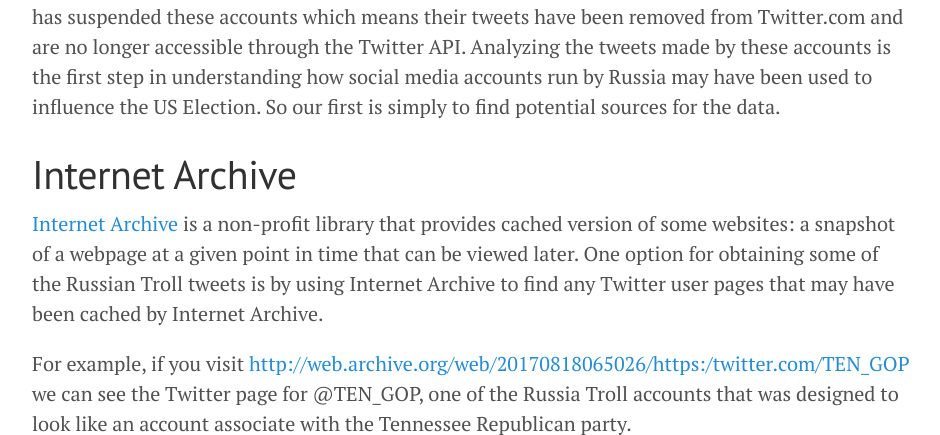
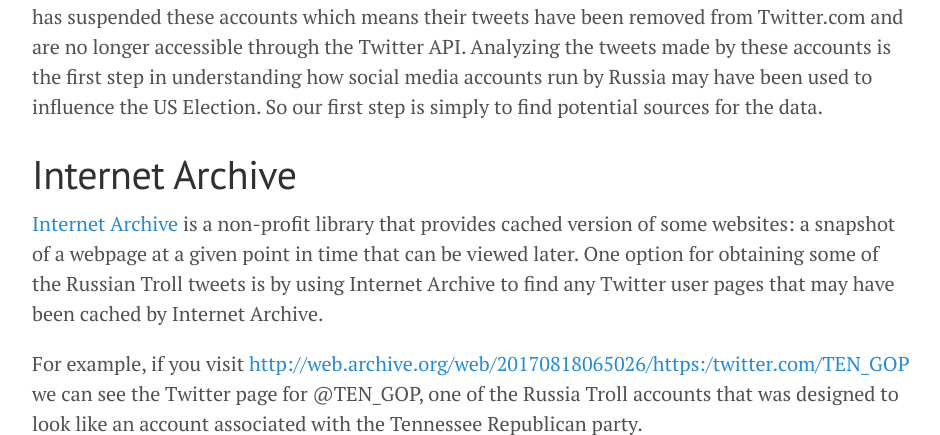
Before and after one commit to johnymontana/johnymontana.github.io, a Jekyll site: the page built from _posts/2017-11-12-scraping-russian-twitter-trolls-python-neo4j.md, in a window 1280 px wide and 900 px high, scrolled down 610 px, cut to the strip 317-752 px from the top of the window. Shown: the whole strip, without its empty margins (168-1108 px from the left). Built offline with Jekyll 4.4.1, drawn with Linux system fonts in a browser that asks for light colours; comment, search, counter and statistics services are not loaded; some of the changed text lies outside the part shown.

Commit message:
fix typos

```diff
--- a/_posts/2017-11-12-scraping-russian-twitter-trolls-python-neo4j.md
+++ b/_posts/2017-11-12-scraping-russian-twitter-trolls-python-neo4j.md
@@ -12,14 +12,14 @@
 
 # Russian Twitter Trolls
 
-While Twitter released the screen names and user ids of these accounts, they did not release any data (such as tweets or follower network information) associated with the accounts. In fact, Twitter has suspended these accounts which means their tweets have been removed from Twitter.com and are no longer accessible through the Twitter API. Analyzing the tweets made by these accounts is the first step in understanding how social media accounts run by Russia may have been used to influence the US Election. So our first is simply to find potential sources for the data.
+While Twitter released the screen names and user ids of these accounts, they did not release any data (such as tweets or follower network information) associated with the accounts. In fact, Twitter has suspended these accounts which means their tweets have been removed from Twitter.com and are no longer accessible through the Twitter API. Analyzing the tweets made by these accounts is the first step in understanding how social media accounts run by Russia may have been used to influence the US Election. So our first step is simply to find potential sources for the data.
 
 
 # Internet Archive
 
 [Internet Archive](https://archive.org/) is a non-profit library that provides cached version of some websites: a snapshot of a webpage at a given point in time that can be viewed later. One option for obtaining some of the Russian Troll tweets is by using Internet Archive to find any Twitter user pages that may have been cached by Internet Archive.
 
-For example, if you visit [http://web.archive.org/web/20170818065026/https:/twitter.com/TEN_GOP](http://web.archive.org/web/20170818065026/https:/twitter.com/TEN_GOP) we can see the Twitter page for @TEN_GOP, one of the Russia Troll accounts that was designed to look like an account associate with the Tennessee Republican party.
+For example, if you visit [http://web.archive.org/web/20170818065026/https:/twitter.com/TEN_GOP](http://web.archive.org/web/20170818065026/https:/twitter.com/TEN_GOP) we can see the Twitter page for @TEN_GOP, one of the Russia Troll accounts that was designed to look like an account associated with the Tennessee Republican party.
 
 ![](/public/img/russian-twitter-trolls/ten_gop_timeline.png)
 
```
Also changed, not shown: other parts of _posts/2017-11-12-scraping-russian-twitter-trolls-python-neo4j.md (+3 -3 lines).
